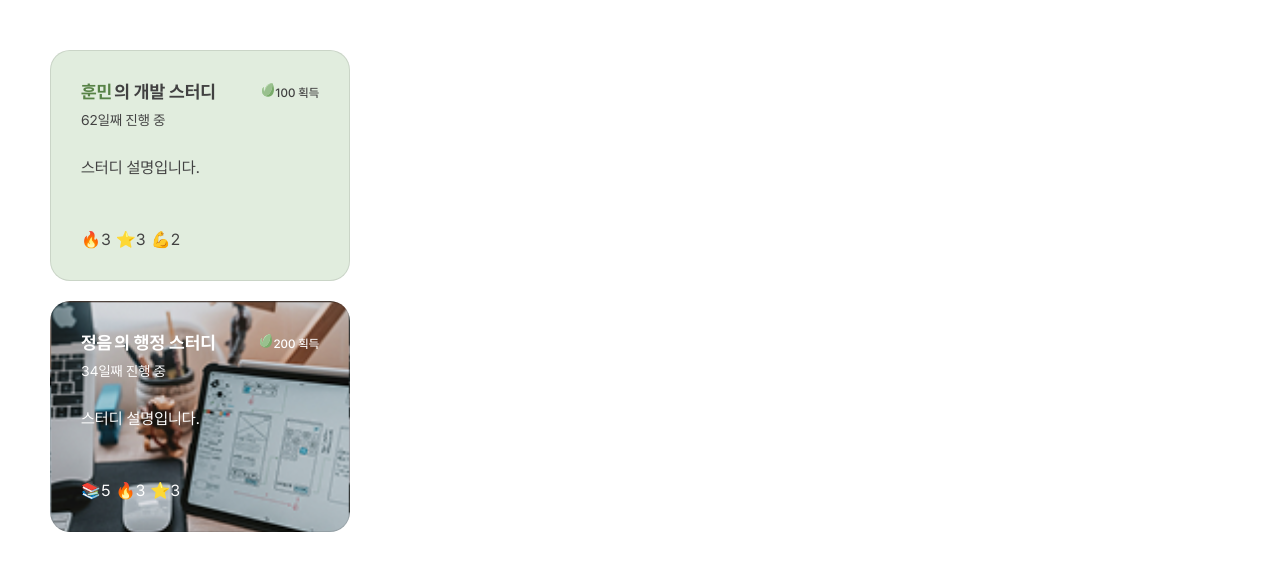
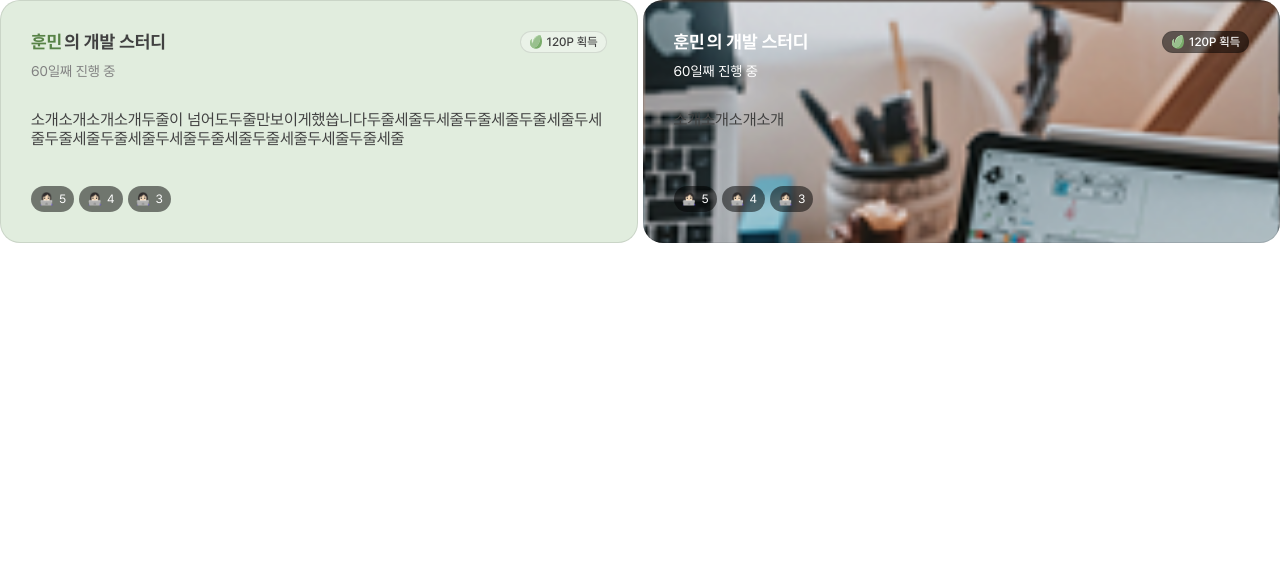
Before and after one commit to damdadaxx/13-study-forest-team2-fe, a React (Vite) app: page /cards in a window 1280 px wide. Shown: the top 570 px of the page. Built offline with nearby package versions, Linux system fonts and the light colour scheme.

Commit message:
feat:공통 컴포넌트 Card 추가

```diff
--- a/src/App.jsx
+++ b/src/App.jsx
@@ -40,8 +40,8 @@ function App() {
         <Route path="buttons" element={<ButtonExample />} />
         <Route path="modal" element={<ModalExample />} />
         <Route path="example" element={<Example />} />
+        <Route path="cards" element={<CardExample />} />
         <Route path="*" element={<NotFound />} />
-        <Route path="cards" element={<CardExample />} />
       </Routes>
     </div>
   );
--- a/src/components/common/Card/Card.jsx
+++ b/src/components/common/Card/Card.jsx
@@ -1,67 +1,41 @@
 import styles from '@/components/common/Card/Card.module.css';
-
-import img5 from '@/assets/images/Card/img5.png';
-import img6 from '@/assets/images/Card/img6.png';
-import img7 from '@/assets/images/Card/img7.png';
-import img8 from '@/assets/images/Card/img8.png';
-import totalPointImg from '@/assets/images/Card/totalPointImg.svg';
-
-const backgroundStyles = {
-  img1: { background: 'var(--green-green_E1EDDE, #E1EDDE)' },
-  img2: { background: 'var(--yellow-yellow_FFF1CC, #FFF1CC)' },
-  img3: { background: 'var(--blue-blue_E0F1F5, #E0F1F5)' },
-  img4: { background: 'var(--pink-pink_FDE0E9, #FDE0E9)' },
-  img5: { backgroundImage: `url(${img5})`, backgroundSize: 'cover' },
-  img6: { backgroundImage: `url(${img6})`, backgroundSize: 'cover' },
-  img7: { backgroundImage: `url(${img7})`, backgroundSize: 'cover' },
-  img8: { backgroundImage: `url(${img8})`, backgroundSize: 'cover' },
-};
+import TagEmoji from '@/components/common/Tag/TagEmoji.jsx';
+import TagPoint from '@/components/common/Tag/TagPoint.jsx';
 
 export default function Card({
   nickname,
   title,
-  totalPoint,
+  point = 0,
   dayCount,
   description,
   emojiAndCount = [],
   background,
 }) {
   const isImageBg = ['img5', 'img6', 'img7', 'img8'].includes(background);
-  const textColor = isImageBg ? '#fff' : 'var(--black-black_414141)';
-  const nicknameColor = isImageBg ? '#fff' : 'var(--green-green_text_578246)';
+
   return (
-    <div
-      style={{
-        ...backgroundStyles[background],
-        width: '100%',
-        color: textColor,
-      }}
-      className={styles.card}
-    >
-      <div className={styles.content}>
-        <div className={styles.top}>
-          <div className={styles.titleRow}>
-            <h4 className={styles.titleAndPoint}>
-              <span style={{ color: nicknameColor, marginRight: '2px' }}>
-                {nickname}
-              </span>
-              <span>의 {title} 스터디</span>
-            </h4>
-            <div className={styles.point}>
-              <img src={totalPointImg} alt="totalPoint" />
-              {totalPoint} 획득
+    <div className={`${styles.card} ${styles[background]}`}>
+      <div className={styles.top}>
+        <div className={styles.titleWrap}>
+          <div className={styles.titleBox}>
+            <div className={styles.title}>
+              <span className={styles.nickname}>{nickname}</span>의 {title}{' '}
+              스터디
             </div>
+            <TagPoint
+              className={styles.point}
+              color={isImageBg ? 'dark' : 'light'}
+              size="sm"
+              point={point}
+            />
           </div>
-          <p className={styles.dayCount}>{dayCount}일째 진행 중</p>
+          <div className={styles.dayCount}>{dayCount}일째 진행 중</div>
         </div>
-        <p className={styles.description}>{description}</p>
+        <div className={styles.description}>{description}</div>
       </div>
-      <div className={styles.emojis}>
+      <div className={styles.bottom}>
         {emojiAndCount.map((e) => (
-          <div key={e.emoji}>
-            {e.emoji}
-            {e.count}
-          </div>
+          <TagEmoji key={e.emoji} size="sm" emoji={e.emoji} count={e.count} />
         ))}
       </div>
     </div>
--- a/src/components/common/Card/Card.module.css
+++ b/src/components/common/Card/Card.module.css
@@ -1,47 +1,126 @@
-.titleRow {
+.card {
+  border-radius: 20px;
+  border: 1px solid rgba(0, 0, 0, 0.1);
+  width: 100%;
+  min-width: 312px;
+  height: 243px;
+  min-height: 180px;
+  padding: 30px;
+  display: flex;
+  flex-direction: column;
+  justify-content: space-between;
+}
+.top {
+  color: var(--white-white_FFFFFF);
+}
+
+.titleBox {
   display: flex;
   justify-content: space-between;
-  align-items: center;
-  align-self: stretch;
+  margin-bottom: 10px;
 }
-.top {
+.title {
+  font: var(--typography-700-18);
+  color: var(--title-color);
+}
+.nickname {
+  margin-right: 2px;
+  color: var(--nickname-color);
+}
+.dayCount {
+  margin-bottom: 30px;
+  font: var(--typography-400-14);
+  color: var(--day-count-color);
+}
+.description {
+  font: var(--typography-400-16);
+  color: var(--black-black_414141, #414141);
+  word-break: break-all;
+  text-overflow: ellipsis;
+  overflow: hidden;
+  display: -webkit-box;
+  -webkit-box-orient: vertical;
+  -webkit-line-clamp: 2;
+}
+.bottom {
   display: flex;
-  flex-direction: column;
-  align-items: flex-start;
-  gap: 10px;
-  align-self: stretch;
-}
-.content {
-  display: flex;
-  width: 100%;
-  flex-direction: column;
-  align-items: flex-start;
-  gap: 30px;
-}
-.card {
-  display: flex;
-  width: 100%;
-  flex-direction: column;
-  align-items: flex-start;
-  gap: 54px;
-  padding: 30px;
-  border-radius: 20px;
-  border: 1px solid rgba(0, 0, 0, 0.1);
-}
-.emojis {
-  display: inline-flex;
-  align-items: flex-start;
   gap: 5px;
 }
-.titleAndPoint {
-  font: var(--typography-700-18);
+/* 배경(단색,이미지)에 따라 텍스트 CSS 변경 */
+.img1 {
+  background-color: var(--green-green_E1EDDE, #e1edde);
+  --title-color: var(--black-black_414141, #414141);
+  --nickname-color: var(--green-green_text_578246, #578246);
+  --day-count-color: var(--gray-gray_818181, #818181);
+  --description-color: var(--black-black_414141, #414141);
 }
-.point {
-  font: var(--typography-500-12);
+.img2 {
+  background-color: var(--yellow-yellow_FFF1CC, #fff1cc);
+  --title-color: var(--black-black_414141, #414141);
+  --nickname-color: var(--yellow-yellow_text_C18E1B, #c18e1b);
+  --day-count-color: var(--gray-gray_818181, #818181);
+  --description-color: var(--black-black_414141, #414141);
 }
-.dayCount {
-  font: var(--typography-400-14);
+.img3 {
+  background-color: var(--pink-pink_FDE0E9, #fde0e9);
+  --title-color: var(--black-black_414141, #414141);
+  --nickname-color: var(--pink-pink_text_BC3C6A, #bc3c6a);
+  --day-count-color: var(--gray-gray_818181, #818181);
+  --description-color: var(--black-black_414141, #414141);
 }
-.description {
-  font: var(--typography-400-24);
+.img4 {
+  background-color: var(--blue-blue_E0F1F5, #e0f1f5);
+  --title-color: var(--black-black_414141, #414141);
+  --nickname-color: var(--blue-blue_text_418099, #418099);
+  --day-count-color: var(--gray-gray_818181, #818181);
+  --description-color: var(--black-black_414141, #414141);
 }
+.img5 {
+  background-image: url(/src/assets/images/Card/img5.png);
+  background-size: cover;
+}
+.img6 {
+  background-image: url(/src/assets/images/Card/img6.png);
+  background-size: cover;
+}
+.img7 {
+  background-image: url(/src/assets/images/Card/img7.png);
+  background-size: cover;
+}
+.img8 {
+  background-image: url(/src/assets/images/Card/img8.png);
+  background-size: cover;
+}
+
+/* 태블릿: 화면 너비 1023px 이하 */
+@media (max-width: 1023px) {
+  /* 태블릿 스타일 */
+}
+
+/* 모바일: 화면 너비 767px 이하 */
+@media (max-width: 767px) {
+  /* 모바일 스타일 */
+  .card {
+    height: 180px;
+    padding: 16px;
+  }
+  .titleBox {
+    margin-bottom: 4px;
+    display: flex;
+    flex-direction: column;
+  }
+  .dayCount {
+    margin-bottom: 12px;
+    font: var(--typography-400-14);
+  }
+  .title {
+    font: var(--typography-700-16);
+    order: 2;
+  }
+  .description {
+    font: var(--typography-400-14);
+  }
+  .point {
+    margin-bottom: 6px;
+  }
+}
--- a/src/components/common/Card/CardExample.jsx
+++ b/src/components/common/Card/CardExample.jsx
@@ -1,40 +1,32 @@
-import Card from '@/components/common/Card/Card';
+import Card from '@/components/common/Card/Card.jsx';
 
 // TODO: 1차 개발 완료 전에 삭제하기
 export default function CardExample() {
   return (
-    <div
-      style={{
-        display: 'flex',
-        flexWrap: 'wrap',
-        gap: '20px',
-        padding: '50px',
-        width: '400px',
-      }}
-    >
+    <div style={{ width: '100%', display: 'flex', gap: '5px' }}>
       <Card
         nickname="훈민"
         title="개발"
-        totalPoint={100}
-        dayCount={62}
-        description="스터디 설명입니다."
+        point={120}
+        dayCount={60}
+        description="소개소개소개소개두줄이 넘어도두줄만보이게했씁니다두줄세줄두세줄두줄세줄두줄세줄두세줄두줄세줄두줄세줄두세줄두줄세줄두줄세줄두세줄두줄세줄"
         emojiAndCount={[
-          { emoji: '🔥', count: 3 },
-          { emoji: '⭐', count: 3 },
-          { emoji: '💪', count: 2 },
+          { emoji: '👩🏻‍💻', count: 5 },
+          { emoji: '👩🏻‍💻', count: 4 },
+          { emoji: '👩🏻‍💻', count: 3 },
         ]}
         background="img1"
       />
       <Card
-        nickname="정음"
-        title="행정"
-        totalPoint={200}
-        dayCount={34}
-        description="스터디 설명입니다."
+        nickname="훈민"
+        title="개발"
+        point={120}
+        dayCount={60}
+        description="소개소개소개소개"
         emojiAndCount={[
-          { emoji: '📚', count: 5 },
-          { emoji: '🔥', count: 3 },
-          { emoji: '⭐', count: 3 },
+          { emoji: '👩🏻‍💻', count: 5 },
+          { emoji: '👩🏻‍💻', count: 4 },
+          { emoji: '👩🏻‍💻', count: 3 },
         ]}
         background="img5"
       />
```
Also changed, not shown: src/assets/images/Card/totalPointImg.svg (deleted).
